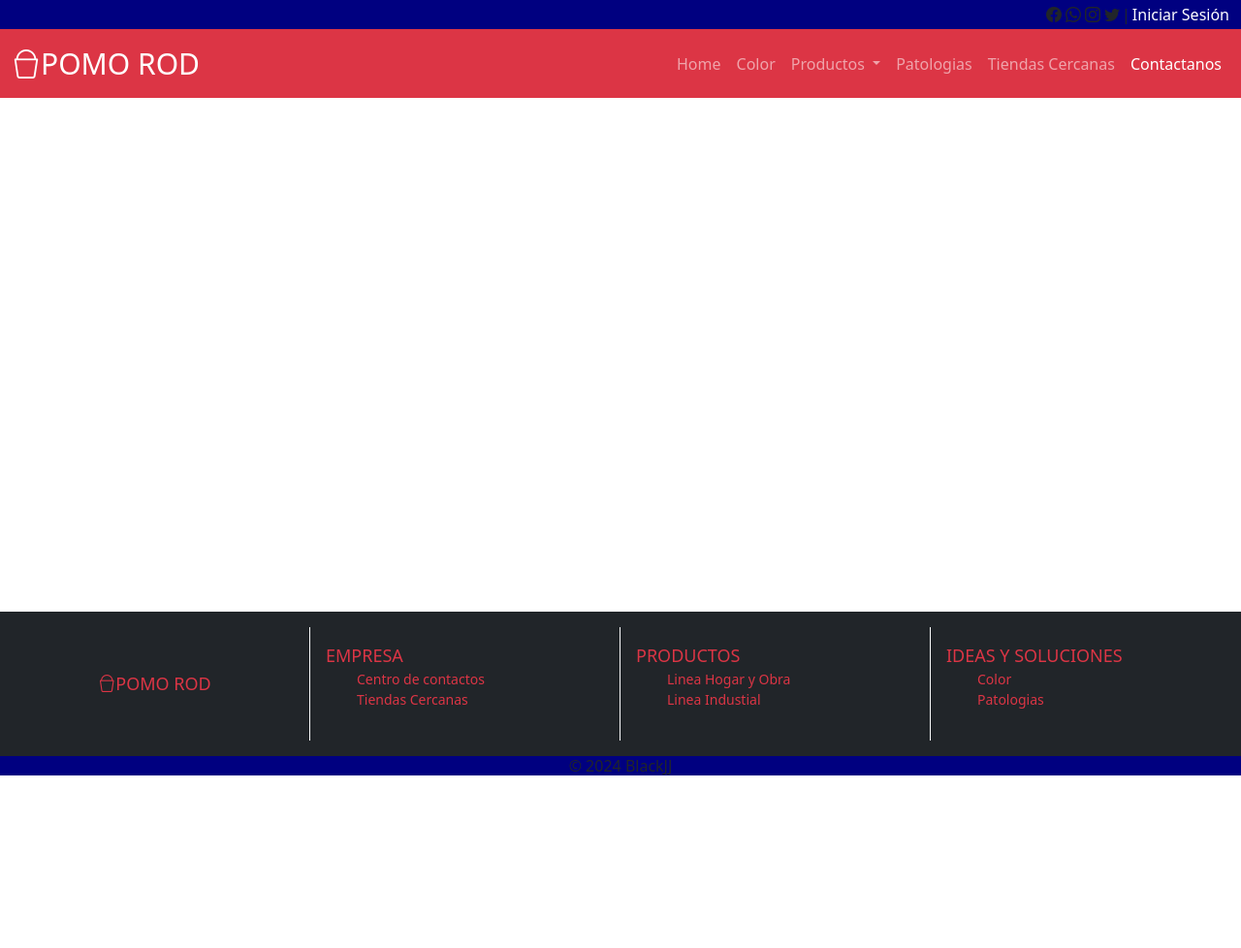
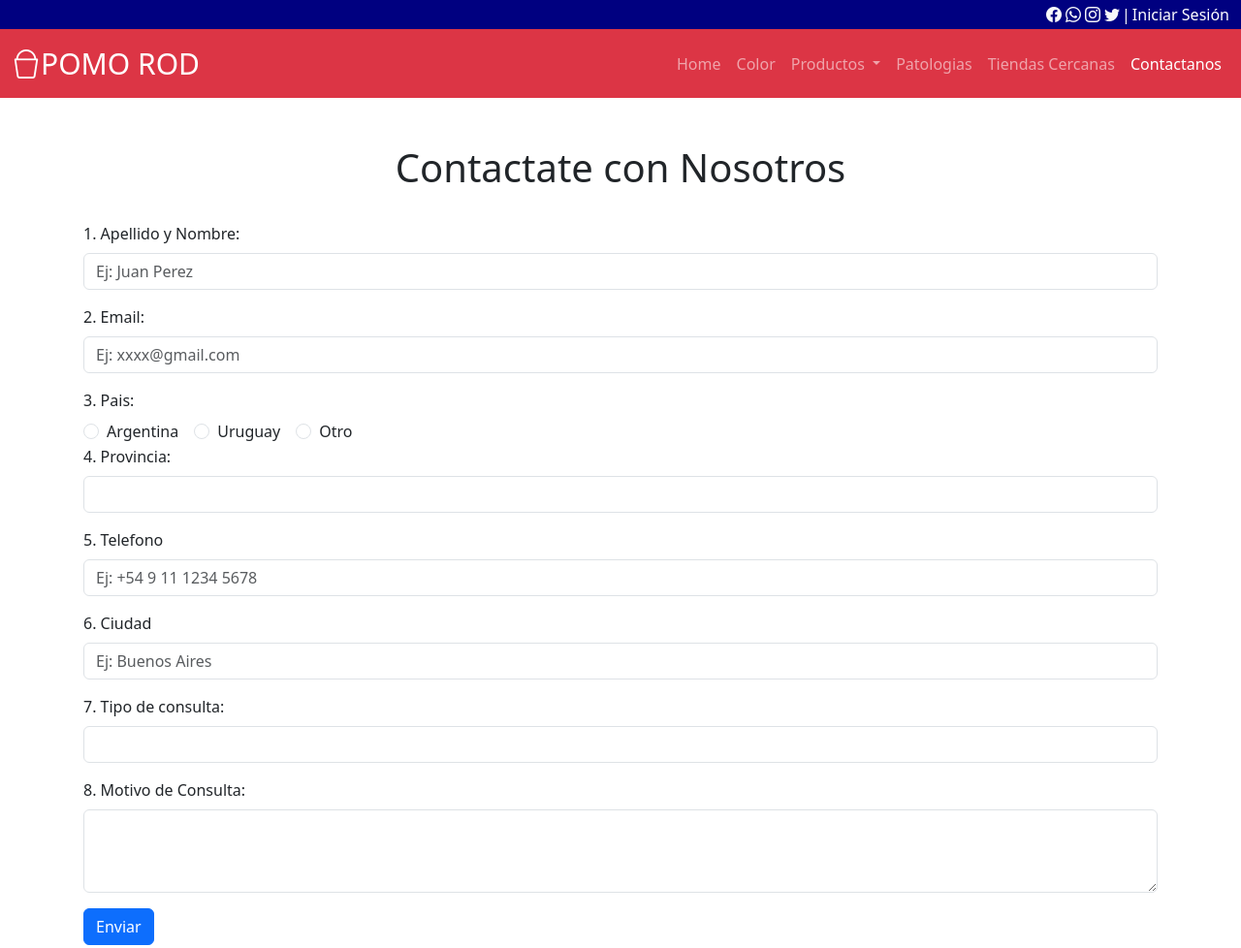
Before and after one commit to jj22-Ali/Pintureria---pag, a plain HTML site: page pages/contactos.html in a window 1280 px wide. Shown: the top 978 px of the page at 97% size. Before the commit the page ends 802 px from the top, so only its background shows below. Drawn offline with nearby package versions, Linux system fonts and the light colour scheme.

Commit message:
terminado el contacto

```diff
--- /dev/null
+++ b/js/contactos.js
@@ -0,0 +1,108 @@
+const componente = {
+
+    template: `
+    <form>
+        <div class="mb-3">
+            <label for="apellidoYnombre" class="form-label">1. Apellido y Nombre:</label>
+            <input type="text" class="form-control" id="apellidoYnombre" v-model="apellidoYnombre" placeholder="Ej: Juan Perez">
+        </div>
+        <div class="mb-3">
+            <label for="email" class="form-label">2. Email:</label>
+            <input type="text" class="form-control" id="email" v-model="email" placeholder="Ej: xxxx@gmail.com">
+        </div>
+        <div class="mb-3">
+            <label class="form-label">3. Pais:</label>
+            <div>
+                <div class = "form-check form-check-inline">
+                    <input class = "form-check-input" type="radio" id="argentina" value="Argentina" v-model="pais">
+                    <label class = "form-check-label" for="argentina">Argentina</label>
+                </div>
+                <div class = "form-check form-check-inline">
+                    <input class = "form-check-input" type="radio" id="uruguay" value="Uruguay" v-model="pais">
+                    <label class = "form-check-label" for="uruguay">Uruguay</label>
+                </div>
+                <div class = "form-check form-check-inline">
+                    <input class = "form-check-input" type="radio" id="otro" value="Otro" v-model="pais">
+                    <label class = "form-check-label>" for="otro">Otro</label>
+                    <input v-if="pais === 'Otro'" type="text" class="form-control ms-2" v-model="otroPais" placeholder="otro">
+                </div>
+        </div>
+        <div class="mb-3">
+            <label for="provincia" class="form-label">4. Provincia:</label>
+            <select class="form-control" id="provincia" v-model="provincia">
+                <option v-for="prov in provincias" :key="prov">{{ prov }}</option>
+            </select>
+        </div>
+        <div class="mb-3">
+            <label for="telefono" class="form-label">5. Telefono</label>
+            <input type="tel" class="form-control" id="telefono" v-model="telefono" placeholder="Ej: +54 9 11 1234 5678">
+        </div>
+        <div class="mb-3">
+            <label for="ciudad" class="form-label">6. Ciudad</label>
+            <input type="text" class="form-control" id="ciudad" v-model="ciudad" placeholder="Ej: Buenos Aires">
+        </div>
+        <div class="mb-3">
+            <label for="tipoConsulta" class="form-label">7. Tipo de consulta:</label>
+            <select class="form-control" id="tipoConsulta" v-model="tipoConsulta">
+                <option v-for="tipo in tiposDeConsulta" :key="tipo">{{ tipo }}</option>
+            </select>
+        </div>
+        <div class="mb-3">
+            <label for="motivoConsulta" class="form-label">8. Motivo de Consulta:</label>
+            <textarea class="form-control" id="motivoConsulta" v-model="motivoConsulta" rows="3"></textarea>
+        </div>
+        <button type="button" class="btn btn-primary" v-on:click="enviarFormulario">Enviar</button>
+    </form>
+    `,
+    data(){
+        return{
+            apellidoYnombre: '',
+            email: '',
+            pais: '',
+            otroPais: '',
+            provincia: '',
+            telefono: '',
+            ciudad: '',
+            tipoConsulta: '',
+            motivoConsulta: '',
+            provincias: [
+                "Buenos Aires", "Catamarca", "Chaco", "Chubut", "Córdoba", "Corrientes", "Entre Ríos",
+                "Formosa", "Jujuy", "La Pampa", "La Rioja", "Mendoza", "Misiones", "Neuquén", "Río Negro",
+                "Salta", "San Juan", "San Luis", "Santa Cruz", "Santa Fe", "Santiago del Estero",
+                "Tierra del Fuego", "Tucumán"
+            ],
+            tiposDeConsulta: ["Comercializar nuestros productos", "Consulta técnica sobre nuestros productos", "Ser proveedor", "Alianzas institucionales", "Trabajar con nosotros"]
+        }
+    },
+    methods:{
+        enviarFormulario() {
+            console.log("Formulario enviado con los siguientes datos:");
+            console.log(`Apellido y Nombre: ${this.apellidoYnombre}`);
+            console.log(`Email: ${this.email}`);
+            console.log(`Pais: ${this.pais === 'Otro' ? this.paisOtro : this.pais}`);
+            console.log(`Provincia: ${this.provincia}`);
+            console.log(`Teléfono: ${this.telefono}`);
+            console.log(`Ciudad: ${this.ciudad}`);
+            console.log(`Tipo de Consulta: ${this.tipoConsulta}`);
+            console.log(`Motivo de Consulta: ${this.motivoConsulta}`);
+
+            this.apellidoYnombre = '';
+            this.email = '';
+            this.pais = '';
+            this.otroPais = '';
+            this.provincia = '';
+            this.telefono = '';
+            this.ciudad = '';
+            this.tipoConsulta = '';
+            this.motivoConsulta = '';
+
+        }
+
+    }
+}
+
+const miAplicacion = Vue.createApp({
+    components: {
+        "componente" : componente
+    }
+}).mount("#app")
--- a/pages/contactos.html
+++ b/pages/contactos.html
@@ -7,9 +7,10 @@
     <link rel="stylesheet" href="../css/style.css">
     <link rel="stylesheet" href="../css/bootstrap.css">
     <link href="https://cdnjs.cloudflare.com/ajax/libs/bootstrap-icons/1.8.1/font/bootstrap-icons.min.css" rel="stylesheet">
+    <script src="https://unpkg.com/vue@3/dist/vue.global.js"></script>
 </head>
 <body>
-    <div id="mini-info" class="container-fluid d-flex justify-content-end align-items-center">
+    <div id="mini-info" class="container-fluid text-light d-flex justify-content-end align-items-center">
         <i class="bi bi-facebook"></i> <i class="bi bi-whatsapp"></i><i class="bi bi-instagram"></i><i class="bi bi-twitter"></i>| <a href="">Iniciar Sesión</a>
     </div>
     <header>
@@ -54,14 +55,19 @@
         </nav>
     </header>
     <main>
-
+        <div class="container text-center mt-5">
+            <h1>Contactate con Nosotros</h1>
+        </div>
+        <div class="container my-3 p-3" id="app">
+            <componente></componente>
+        </div>
     </main>
-    <footer class="container-fluid bg-dark text-danger">
+    <footer class="container-fluid bg-light text-dark border-top">
         <div class="row  text-star">
             <div class="col-12 col-sm-6 col-md-3 border-end border-light p-3 d-flex justify-content-center align-items-center"><i class="bi bi-bucket"></i>POMO ROD</div>
-            <div id="elemento2" class="col-12 col-sm-6 col-md-3 border-end border-light p-3">EMPRESA</div>
-            <div id="elemento3" class="col-12 col-sm-6 col-md-3 border-end border-light p-3">PRODUCTOS</div>
-            <div id="elemento4" class="col-12 col-sm-6 col-md-3  p-3">IDEAS Y SOLUCIONES</div>
+            <div id="elemento2" class="col-12 col-sm-6 col-md-3 border-end  p-3">EMPRESA</div>
+            <div id="elemento3" class="col-12 col-sm-6 col-md-3 border-end  p-3">PRODUCTOS</div>
+            <div id="elemento4" class="col-12 col-sm-6 col-md-3 border-end p-3">IDEAS Y SOLUCIONES</div>
         </div>
     </footer>
     <div class="container-fluid d-flex justify-content-center align-items-center" id="copy">
@@ -71,5 +77,6 @@
     <script src="https://cdnjs.cloudflare.com/ajax/libs/popper.js/2.5.4/umd/popper.min.js"></script>
     <script src="../js/bootstrap.js"></script>
     <script src="../js/footer.js"></script>
+    <script src="../js/contactos.js"></script>
 </body>
 </html>
```
Also changed, not shown: index.html (+7 -7 lines), js/calcularPintura.js (line endings or trailing spaces).
